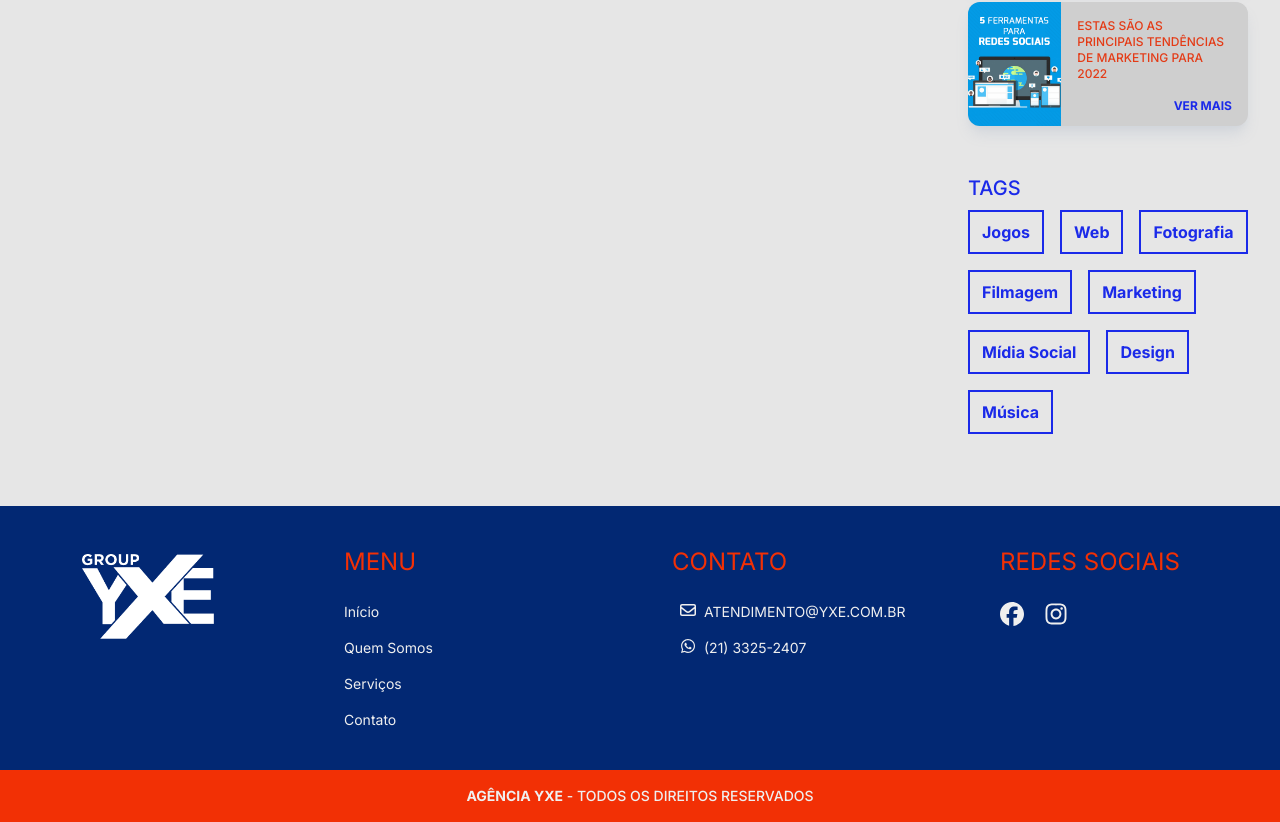
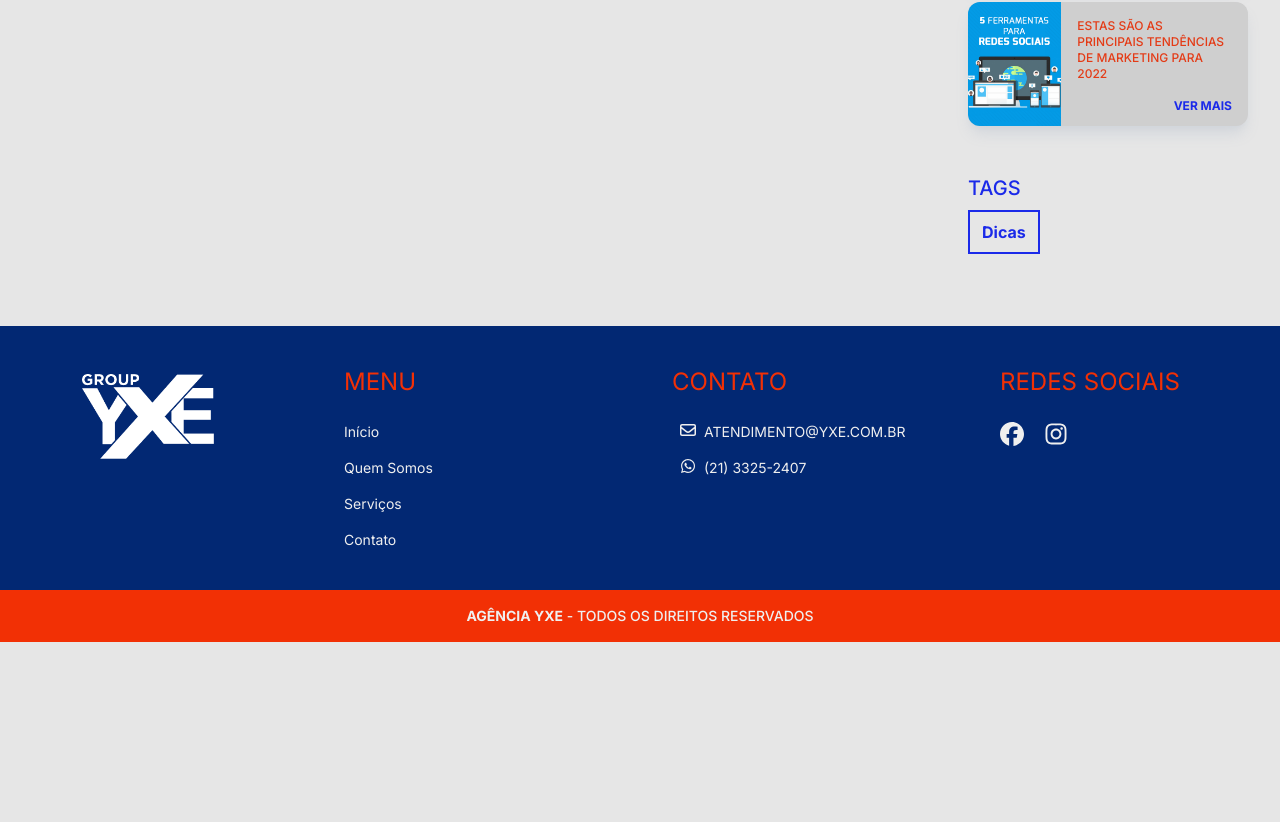
Before and after one commit to webyxe/yxe-new, a Next.js app: page /blog in a window 1280 px wide. Shown: the part 824-1646 px from the top of the page. After the commit the page ends 1466 px from the top, so only its background shows below. Built offline with nearby package versions, Linux system fonts and the light colour scheme.

Commit message:
Home ajustes

```diff
--- a/app/parts/blog/tags.tsx
+++ b/app/parts/blog/tags.tsx
@@ -8,59 +8,11 @@ export default function BlogTags() {
                 <div>
                     <Link href="">
                         <span className="block py-2 px-2 md:px-3 text-xs md:text-base border md:border-2 border-blue-500 hover:bg-blue-500 text-blue-500 hover:text-white transition-all font-bold">
-                            Jogos
+                            Dicas
                         </span>
                     </Link>
                 </div>
-                <div>
-                    <Link href="">
-                        <span className="block py-2 px-2 md:px-3 text-xs md:text-base border md:border-2 border-blue-500 hover:bg-blue-500 text-blue-500 hover:text-white transition-all font-bold">
-                            Web
-                        </span>
-                    </Link>
-                </div>
-                <div>
-                    <Link href="">
-                        <span className="block py-2 px-2 md:px-3 text-xs md:text-base border md:border-2 border-blue-500 hover:bg-blue-500 text-blue-500 hover:text-white transition-all font-bold">
-                            Fotografia
-                        </span>
-                    </Link>
-                </div>
-                <div>
-                    <Link href="">
-                        <span className="block py-2 px-2 md:px-3 text-xs md:text-base border md:border-2 border-blue-500 hover:bg-blue-500 text-blue-500 hover:text-white transition-all font-bold">
-                            Filmagem
-                        </span>
-                    </Link>
-                </div>
-                <div>
-                    <Link href="">
-                        <span className="block py-2 px-2 md:px-3 text-xs md:text-base border md:border-2 border-blue-500 hover:bg-blue-500 text-blue-500 hover:text-white transition-all font-bold">
-                            Marketing
-                        </span>
-                    </Link>
-                </div>
-                <div>
-                    <Link href="">
-                        <span className="block py-2 px-2 md:px-3 text-xs md:text-base border md:border-2 border-blue-500 hover:bg-blue-500 text-blue-500 hover:text-white transition-all font-bold">
-                            Mídia Social
-                        </span>
-                    </Link>
-                </div>
-                <div>
-                    <Link href="">
-                        <span className="block py-2 px-2 md:px-3 text-xs md:text-base border md:border-2 border-blue-500 hover:bg-blue-500 text-blue-500 hover:text-white transition-all font-bold">
-                            Design
-                        </span>
-                    </Link>
-                </div>
-                <div>
-                    <Link href="">
-                        <span className="block py-2 px-2 md:px-3 text-xs md:text-base border md:border-2 border-blue-500 hover:bg-blue-500 text-blue-500 hover:text-white transition-all font-bold">
-                            Música
-                        </span>
-                    </Link>
-                </div>
+
             </div>
         </div>
     )
--- a/app/parts/estrutura/footer.tsx
+++ b/app/parts/estrutura/footer.tsx
@@ -13,7 +13,7 @@ const Footer = () => {
                     <div className="grid grid-cols-1 sm:grid-cols-2 md:grid-cols-3 lg:grid-cols-4 gap-x-6 md:gap-x-16">
                         <div className="md:block flex justify-center md:col-span-3 lg:col-span-1">
                             <Link href="/">
-                                <Image alt="" data-src="/img/logo-white.png" width={500} height={500} className="w-1/2 mx-auto my-4 ls-is-cached lazyloaded" src="/img/logo-white.png" />
+                                <Image alt="" data-src="/img/logo-white.png" width={500} height={500} className="max-w-36 w-1/2 mx-auto my-4 ls-is-cached lazyloaded" src="/img/logo-white.png" />
                             </Link>
                         </div>
                         <div className="my-4 md:my-0 flex flex-col items-center text-center md:text-left md:block">
--- a/app/parts/home/banner.tsx
+++ b/app/parts/home/banner.tsx
@@ -7,7 +7,7 @@ import Link from "next/link";
 
 const Banner = () => {
     return (
-        <div id="banner" className="relative z-10 bg-principal bg-cover bg-center min-h-[90vh] py-8 flex justify-center items-center">
+        <div id="banner" className="relative z-10 bg-principal bg-cover bg-center min-h-[64vh] md:min-h-[75vh] xl:min-h-[90vh] py-8 flex justify-center items-center">
             <div className="flex flex-col">
                 <div>
                     <Image src="/img/logo.png" width={288} height={184} className="w-32 md:w-72 mx-auto" alt="" />
@@ -18,22 +18,22 @@ const Banner = () => {
             </div>
             <div className="absolute flex lg:block justify-center z-50 left-0 bottom-0 font-normal p-2 md:text-lg w-full md:w-auto">
                 <div className="hover:scale-105 transition duration-500">
-                    <Link className="block text-blue-500 hover:text-orange-500 p-3 flex justify-center items-center rounded-lg my-2" target="_blank" href={ContentLinks.facebook}>
+                    <Link className="flex text-blue-500 hover:text-orange-500 p-3 justify-center items-center rounded-lg my-2" target="_blank" href={ContentLinks.facebook}>
                         <FontAwesomeIcon icon={faFacebookSquare} className="h-8 w-8" />
                     </Link>
                 </div>
                 <div className="hover:scale-105 transition duration-500">
-                    <Link className="block text-blue-500 hover:text-orange-500 p-3 flex justify-center items-center rounded-lg my-2" target="_blank" href={ContentLinks.instagram}>
+                    <Link className="flex text-blue-500 hover:text-orange-500 p-3 justify-center items-center rounded-lg my-2" target="_blank" href={ContentLinks.instagram}>
                         <FontAwesomeIcon icon={faInstagram} className="h-8 w-8" />
                     </Link>
                 </div>
                 <div className="hover:scale-105 transition duration-500">
-                    <Link className="block text-blue-500 hover:text-orange-500 p-3 flex justify-center items-center rounded-lg my-2" target="_blank" href={ContentLinks.youtube}>
+                    <Link className="flex text-blue-500 hover:text-orange-500 p-3 justify-center items-center rounded-lg my-2" target="_blank" href={ContentLinks.youtube}>
                         <FontAwesomeIcon icon={faYoutube} className="h-8 w-8" />
                     </Link>
                 </div>
                 <div className="hover:scale-105 transition duration-500">
-                    <Link className="block text-blue-500 hover:text-orange-500 p-3 flex justify-center items-center rounded-lg my-2" target="_blank" href={ContentLinks.email}>
+                    <Link className="flex text-blue-500 hover:text-orange-500 p-3 justify-center items-center rounded-lg my-2" target="_blank" href={ContentLinks.email}>
                         <FontAwesomeIcon icon={faEnvelope} className="h-8 w-8" />
                     </Link>
                 </div>
--- a/app/parts/home/servicos.tsx
+++ b/app/parts/home/servicos.tsx
@@ -11,7 +11,7 @@ const Servicos = () => {
                     {
                         ContentServicos.map((singleServicos) => (
                             <Link href="#" key={singleServicos.slug}>
-                                <div className="bg-orange-600 sm:h-64 rounded-xl sm:rounded-3xl text-center flex flex-col justify-center items-center text-white text-lg sm:text-2xl px-2 py-4 md:p-4">
+                                <div className="h-full bg-orange-600 sm:h-64 rounded-xl sm:rounded-3xl text-center flex flex-col justify-center items-center text-white text-lg sm:text-2xl px-2 py-4 md:p-4">
                                     <FontAwesomeIcon icon={singleServicos.icon} className="h-10 w-10 text-4xl mx-auto text-gray-200" />
                                     <h3 className="text-xs md:text-xl py-4 text-gray-200">{singleServicos.title}</h3>
                                     <h3 className="text-xs md:text-sm text-gray-200 font-light">{singleServicos.content}</h3>
```
Also changed, not shown: app/parts/home/contato.tsx (+6 -6 lines).
